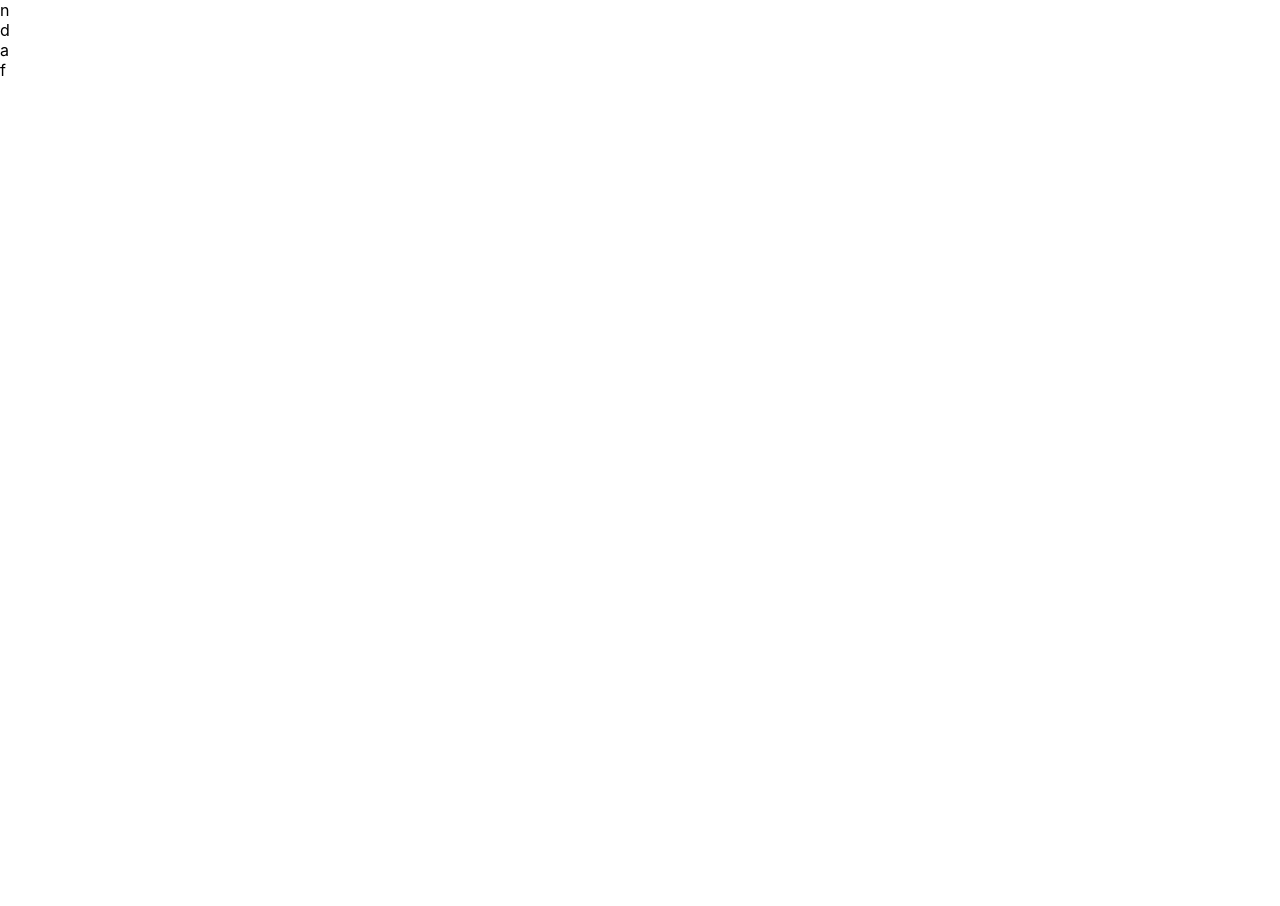
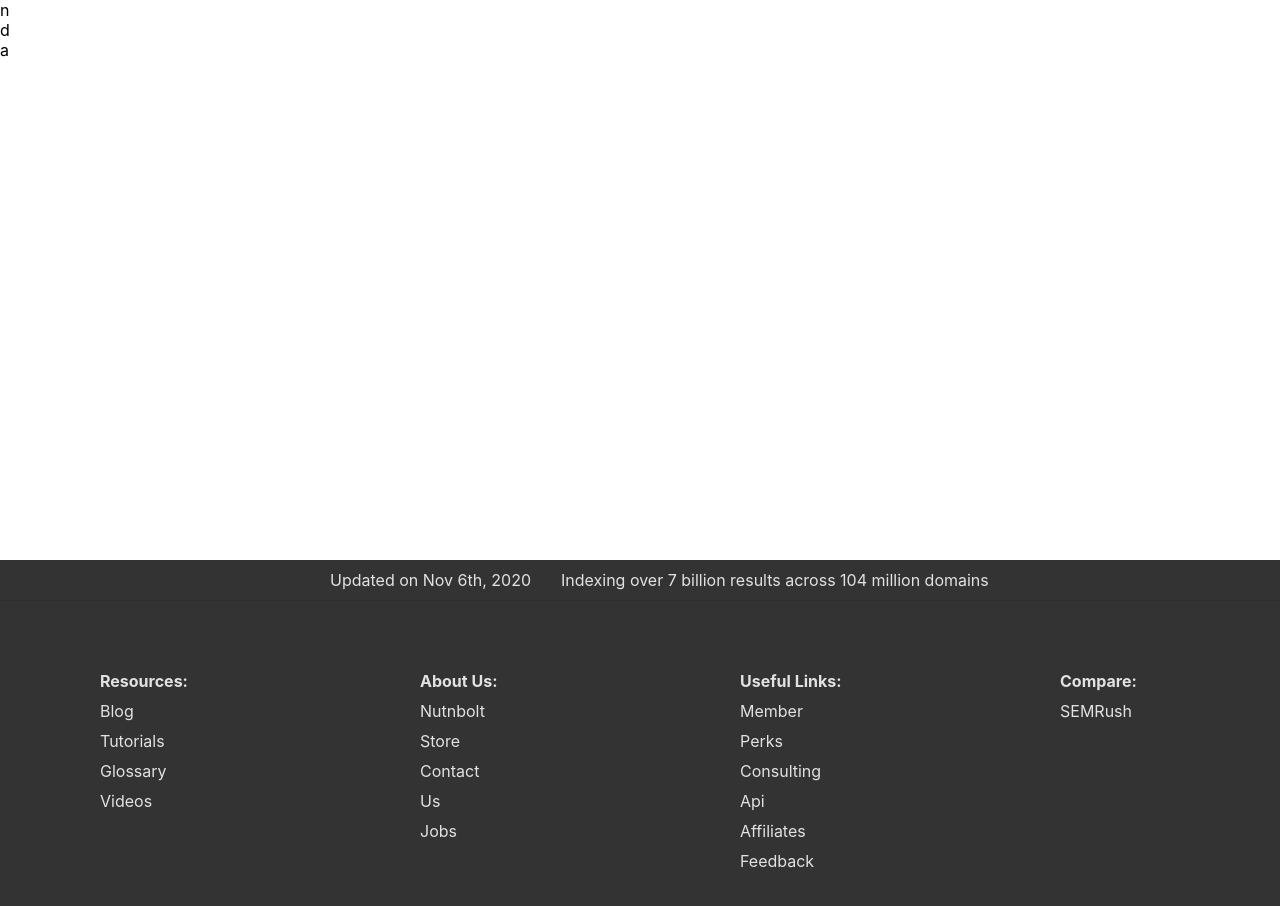
Before and after one commit to keshavmahawar/BoltEdge, a React (Create React App) app in the folder frontend/: page / in a window 1280 px wide. Shown: the top 906 px of the page. Before the commit the page ends 800 px from the top, so only its background shows below. Built offline with nearby package versions, Linux system fonts and the light colour scheme.

Commit message:
Footer#8

```diff
--- a/frontend/src/components/Footer.jsx
+++ b/frontend/src/components/Footer.jsx
@@ -1,7 +1,70 @@
-import React from "react";
+import React from 'react'
+import { Box, Divider, Link } from '@material-ui/core'
+import { makeStyles } from '@material-ui/core/styles';
 
-function Footer() {
-    return <div>f</div>;
+const useStyles = makeStyles({
+    root: {
+        maxWidth: '100%',
+        height: 350,
+        backgroundColor: '#333333',
+        color: '#E2E2E2'
+    },
+    mainBox: {
+        display: 'flex'
+    },
+    footerHeadings: {
+        flex: 1,
+        fontSize: 16,
+        marginTop:70,
+        marginLeft:100,
+        fontWeight:'bold'
+    },
+    contentStyle:{
+      marginTop:10,
+      fontWeight:'400'
+    }
+})
+export default function Footer() {
+    const classes = useStyles()
+
+
+    return (
+        <>
+              <div style={{marginTop:"500px"}}/>
+            <Box className={classes.root}>
+                <Box style={{display:"flex",marginLeft:"25%",padding:"10px"}}>
+                <Box style={{marginRight:"30px"}}>Updated on Nov 6th, 2020</Box>
+                <Box className={classes.head}>Indexing over 7 billion results across 104 million domains</Box>
+                </Box>
+                <Divider  />
+                <Box className={classes.mainBox}>
+                    <Box className={classes.footerHeadings}>Resources:
+                        <Link href="https://www.google.com" color="inherit" underline="none"><Box className={classes.contentStyle}>Blog</Box></Link>
+                        <Link href="https://www.masaischool.com" color="inherit" underline="none"><Box className={classes.contentStyle}>Tutorials</Box></Link>
+                        <Link href="https://www.masaischool.com" color="inherit" underline="none"><Box className={classes.contentStyle}>Glossary</Box></Link>
+                        <Link href="https://www.google.com" color="inherit" underline="none"><Box className={classes.contentStyle}>Videos</Box></Link>
+                    </Box>
+                    <Box className={classes.footerHeadings}>About Us:
+                        <Link href="https://www.google.com" color="inherit" underline="none"><Box className={classes.contentStyle}>Nutnbolt</Box></Link>
+                        <Link href="https://www.google.com" color="inherit" underline="none"><Box className={classes.contentStyle}>Store</Box></Link>
+                        <Link href="https://www.google.com" color="inherit" underline="none"><Box className={classes.contentStyle}>Contact</Box></Link>
+                        <Link href="https://www.google.com" color="inherit" underline="none"><Box className={classes.contentStyle}>Us</Box></Link>
+                        <Link href="https://www.google.com" color="inherit" underline="none"><Box className={classes.contentStyle}>Jobs</Box></Link>
+                    </Box>
+                    <Box className={classes.footerHeadings}>Useful Links:
+                        <Link href="https://www.google.com" color="inherit" underline="none"><Box className={classes.contentStyle}>Member</Box></Link>
+                        <Link href="https://www.google.com" color="inherit" underline="none"><Box className={classes.contentStyle}>Perks</Box></Link>
+                        <Link href="https://www.google.com" color="inherit" underline="none"><Box className={classes.contentStyle}>Consulting</Box></Link>
+                        <Link href="https://www.google.com" color="inherit" underline="none"><Box className={classes.contentStyle}>Api</Box></Link>
+                        <Link href="https://www.google.com" color="inherit" underline="none"><Box className={classes.contentStyle}>Affiliates</Box></Link>
+                        <Link href="https://www.google.com" color="inherit" underline="none"><Box className={classes.contentStyle}>Feedback</Box></Link>
+                    </Box>
+                    <Box className={classes.footerHeadings}>Compare:
+                    <Link href="https://www.google.com" color="inherit" underline="none"><Box className={classes.contentStyle}>SEMRush</Box></Link>
+                    </Box>
+                </Box>
+            </Box>
+
+        </>
+    )
 }
-
-export default Footer;
```
